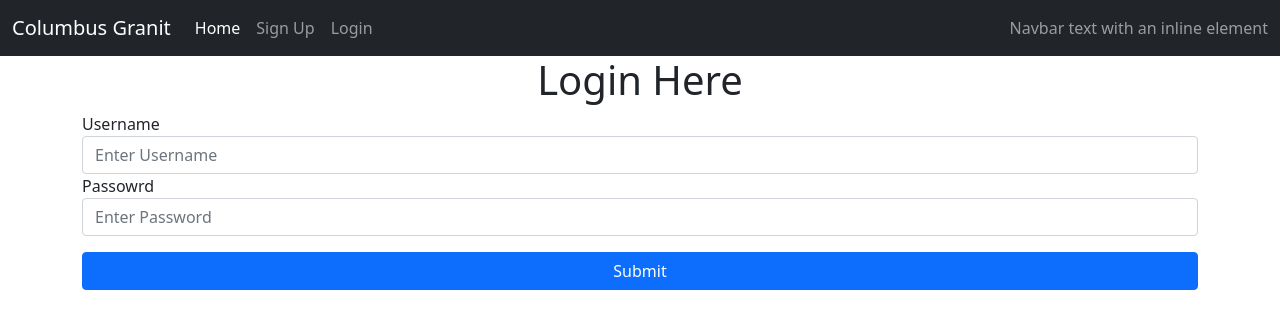
After one commit to timurmalkoc/Flask-phonebook, a Flask app: page /login in a window 1280 px wide. The commit adds this page. Shown: the top 329 px of the page. Run offline with Flask 2, Linux system fonts and the light colour scheme; some libraries are stand-ins or nearby versions.

Commit message:
user sign up and db updates

```diff
--- a/app/__init__.py
+++ b/app/__init__.py
@@ -1,8 +1,9 @@
-import imp
 from flask import Flask
 from config import Config
 from flask_sqlalchemy import SQLAlchemy
 from flask_migrate import Migrate
+from flask_login import LoginManager
+
 
 app = Flask(__name__)
 app.config.from_object(Config)
@@ -10,4 +11,6 @@ app.config.from_object(Config)
 db = SQLAlchemy(app)
 migrate = Migrate(app, db)
 
+login = LoginManager(app)
+
 from . import models, routes
--- a/app/forms.py
+++ b/app/forms.py
@@ -1,11 +1,22 @@
-from cmath import phase
 from flask_wtf import FlaskForm
-from wtforms import StringField,SubmitField
-from wtforms.validators import DataRequired
+from wtforms import StringField,SubmitField,PasswordField
+from wtforms.validators import InputRequired, EqualTo
 
 
 class AddressRegister(FlaskForm):
-    name = StringField('Name', validators=[DataRequired()])
-    phone = StringField('Phone', validators=[DataRequired()])
-    address = StringField('Address', validators=[DataRequired()])
+    name = StringField('Name', validators=[InputRequired()])
+    phone = StringField('Phone', validators=[InputRequired()])
+    address = StringField('Address', validators=[InputRequired()])
     submit = SubmitField()
+
+class User(FlaskForm):
+    email = StringField('Email', validators=[InputRequired()])
+    username = StringField('Username', validators=[InputRequired()])
+    password = PasswordField('Password', validators=[InputRequired()])
+    confirm_password = PasswordField('Confirm Password', validators=[InputRequired(), EqualTo('password')])
+    submit = SubmitField()
+
+class Login(FlaskForm):
+    username = StringField('Username', validators=[InputRequired()])
+    password = StringField('Passowrd', validators=[InputRequired()])
+    submit = SubmitField()
--- a/app/routes.py
+++ b/app/routes.py
@@ -1,12 +1,12 @@
 from app import app
-from flask import render_template
-from app.forms import AddressRegister
-from app.models import Address
+from flask import render_template,url_for,redirect,flash
+from app.forms import AddressRegister, User, Login
+from app.models import Address, User
 
 @app.route('/')
 def index():
     address = Address.query.order_by(Address.name).all()
-    lst =[]
+    lst = []
     for i in address:
         lst.append({'name':i.name, 'phone':i.phone, 'address':i.address})
     print(lst)
@@ -21,4 +21,31 @@ def addressregister():
         phone = form.phone.data
         address = form.address.data
         Address(name=name, phone=phone, address=address)
+        return redirect(url_for('index'))
     return render_template('addressregister.html', form=form)
+
+@app.route('/signup', methods=["GET","POST"])
+def signup():
+    form = User()
+    if form.validate_on_submit():
+        username = form.username.data
+        email = form.email.data
+        password = form.password.data
+        existing_user = User.query.filter((User.username == username) | (User.email == email)).First()
+        if existing_user:
+            flash("User or Email is Token !!","danger")
+            return redirect(url_for('signup'))
+        User(username=username, email=email, password=password)
+        flash("The new user has been created","success")
+        return redirect(url_for('index'))
+    return render_template('signup.html', form=form)
+
+
+@app.route('/login')
+def login():
+    form = Login()
+    if form.validate_on_submit():
+        username = form.username.data
+        password = form.password.data
+
+    return render_template('login.html', form=form)
--- a/app/templates/base.html
+++ b/app/templates/base.html
@@ -19,9 +19,18 @@
               <li class="nav-item">
                 <a class="nav-link active" aria-current="page" href="{{ url_for('index') }}">Home</a>
               </li>
+              {% if current_user.authenticated %}
               <li class="nav-item">
                 <a class="nav-link" href="{{ url_for('addressregister') }}">Address Registry</a>
               </li>
+              {% else %}
+              <li class="nav-item">
+                <a class="nav-link" href="{{ url_for('signup') }}">Sign Up</a>
+              </li>
+              <li class="nav-item">
+                <a class="nav-link" href="{{ url_for('login') }}">Login</a>
+              </li>
+              {% endif %}
             </ul>
             <span class="navbar-text">
               Navbar text with an inline element
--- /dev/null
+++ b/app/templates/login.html
@@ -0,0 +1,23 @@
+{% extends 'base.html' %}
+
+{% block title %}Login{% endblock title %}
+
+{% block content %}
+<h1 class="text-center">Login Here</h1>
+
+
+<form method="post">
+    {{ form.csrf_token }}
+    <div class="formgroup">
+        {{ form.username.label }}
+        {{ form.username(class='form-control', placeholder='Enter Username') }}
+
+        {{ form.password.label }}
+        {{ form.password(class='form-control', placeholder='Enter Password') }}
+
+        {{ form.submit(class='btn btn-primary w-100 mt-3') }}
+    </div>
+
+</form>
+
+{% endblock content %}
--- a/config.py
+++ b/config.py
@@ -3,9 +3,9 @@ import imp
 
 import os
 
-basedir = os.path.abspath(os.path.dirname(__file__))+'\db'
+basedir = os.path.abspath(os.path.dirname(__file__))
 print(basedir)
 class Config:
     SECRET_KEY = os.environ.get('SECRET_KEY') or 'alkbgnnbaksfjlab;aonrngfniva'
-    SQLALCHEMY_DATABASE_URI = os.environ.get('DATABASE_URL') or 'sqlite:///'+os.path.join(basedir)+'app.db'
+    SQLALCHEMY_DATABASE_URI = os.environ.get('DATABASE_URL') or 'sqlite:///'+os.path.join(basedir,'app.db')
     SQLALCHEMY_TRACK_MODIFICATIONS = False
```
Also changed, not shown: app/models.py (+25 -1 lines), app/templates/alert.html (added, +10 -0 lines), app/templates/signup.html (added, +29 -0 lines), migrations/versions/86b04377f6bc_.py (renamed from migrations/versions/0eaf67bb6a44_.py, +17 -3 lines), migrations/versions/94fabac9f7d2_.py (deleted, +0 -28 lines), app.db (added), dbapp.db (deleted).
